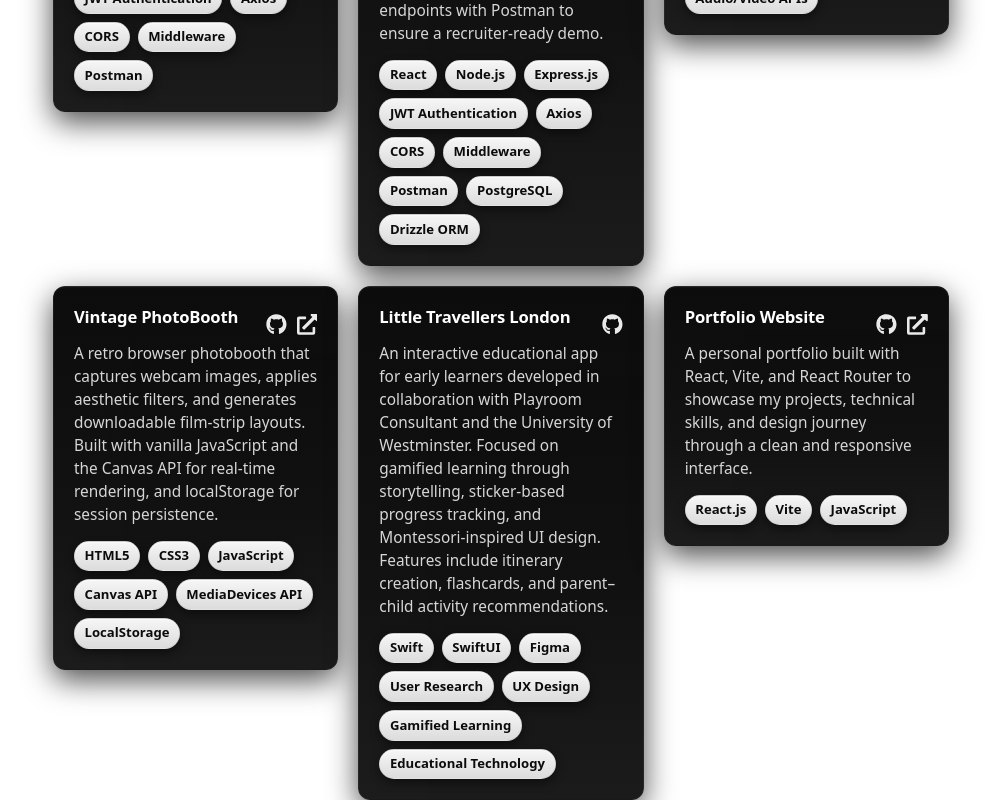
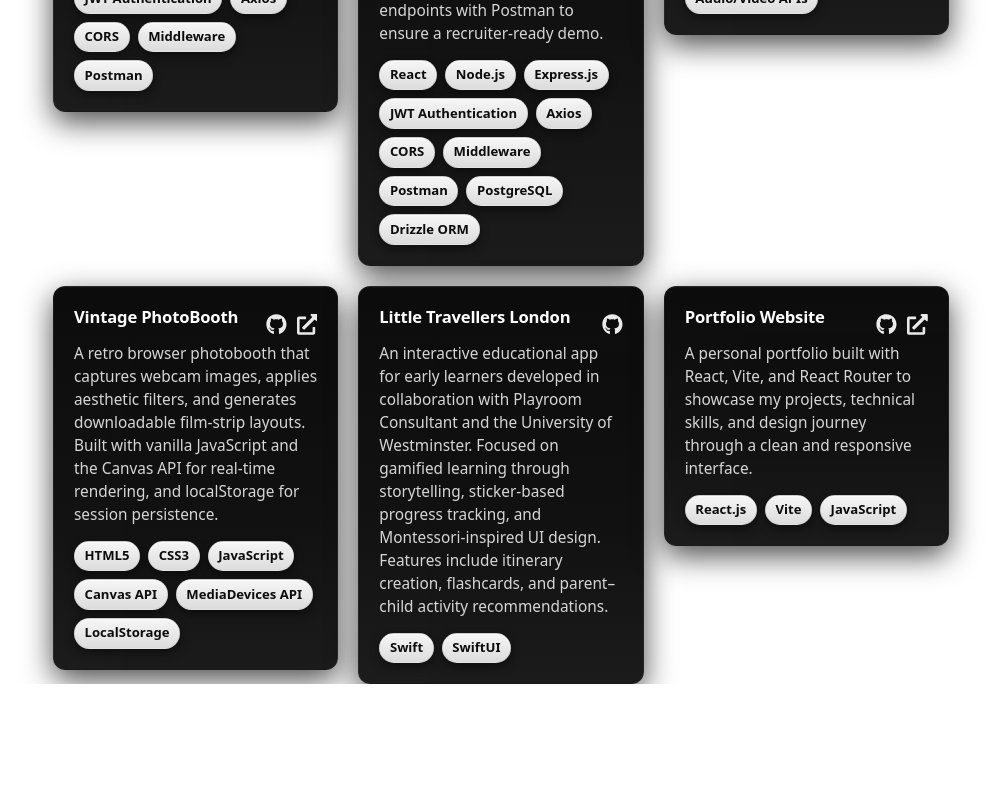
Before and after one commit to nilamshinde252005/Nilam_Portfolio, a React (Vite) app: page /Nilam_Portfolio/projects in a window 1280 px wide. Shown: the part 1054-1854 px from the top of the page, without its empty margins (139-1140 px from the left). After the commit the page ends 1738 px from the top, so only its background shows below. Built offline with nearby package versions, Linux system fonts and the light colour scheme.

Commit message:
Update Projects.jsx

```diff
--- a/src/pages/Projects.jsx
+++ b/src/pages/Projects.jsx
@@ -77,11 +77,7 @@ const PROJECTS = [
     tags: [
       "Swift",
       "SwiftUI",
-      "Figma",
-      "User Research",
-      "UX Design",
-      "Gamified Learning",
-      "Educational Technology",
+
     ],
     github: "https://github.com/nilamshinde252005/LittleTravellersLondon", // update if needed
     live: "", // or add link to prototype/demo if available
```
